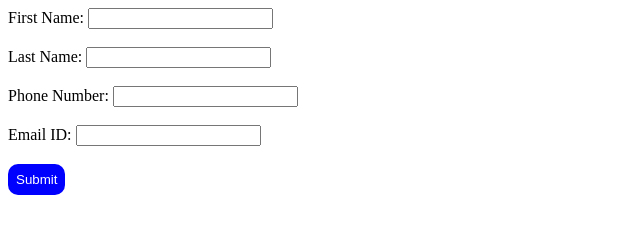
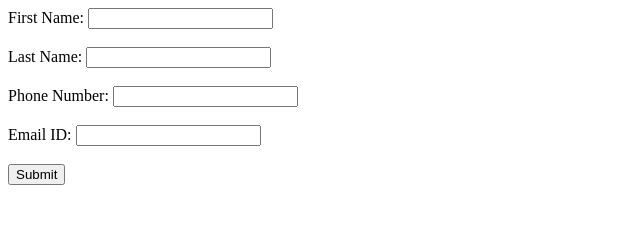
Before and after one commit to acciojob/form-login-2-Adarsh4775, a website: page main.html in a window 1280 px wide. Shown: the whole page, without its empty margins (0-640 px from the left). Drawn offline with Linux system fonts and the light colour scheme.

Commit message:
created a submission

```diff
--- a/styles.css
+++ b/styles.css
@@ -1,8 +1 @@
 /*  your css code here. If applicable */
-button{
-	color:white;
-	background-color:blue;
-	border:none;
-	border-radius:10px;
-	padding:8px;
-}
```
